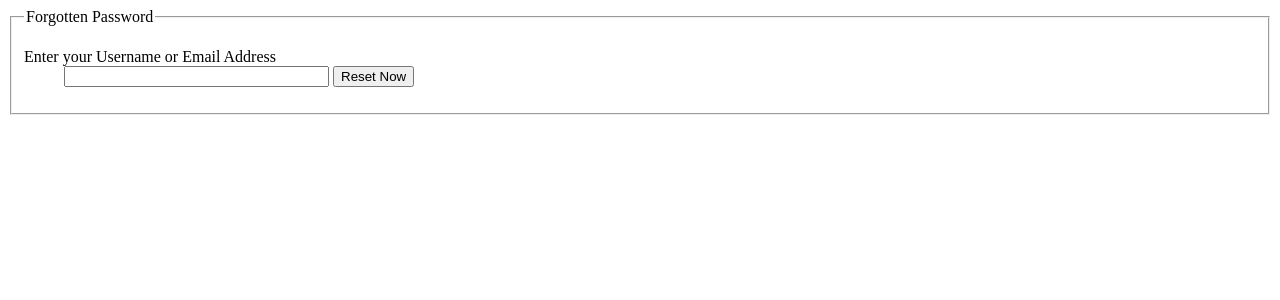
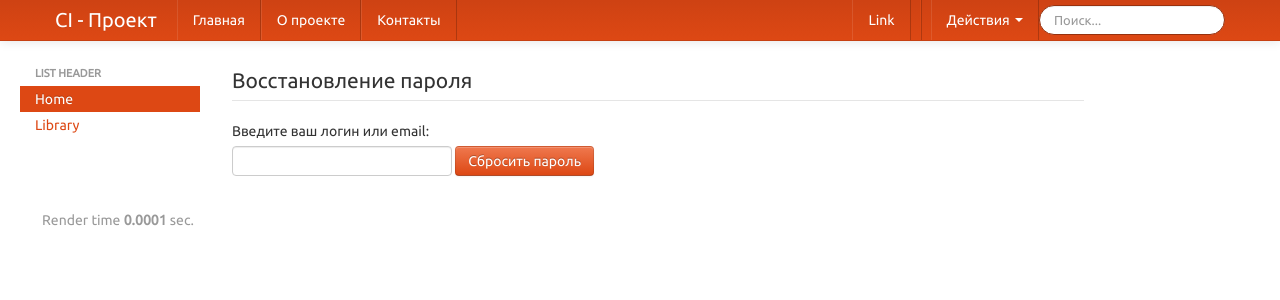
Before and after one commit to mirivlad/ring, a CodeIgniter app: page /index.php/auth/forgot_password in a window 1280 px wide. Shown: the top 300 px of the page. Run offline with CodeIgniter, Linux system fonts and the light colour scheme.

Commit message:
Интеграция настрое доступа к URI в дизайн проекта

```diff
--- a/application/controllers/auth.php
+++ b/application/controllers/auth.php
@@ -225,16 +225,16 @@ class Auth extends CI_Controller {
 
     function forgot_password() {
 	$val = $this->form_validation;
-
+	$data['title'] = 'Восстановление пароля';
 	// Set form validation rules
-	$val->set_rules('login', 'Username or Email address', 'trim|required|xss_clean');
+	$val->set_rules('login', 'Логин или адрес email', 'trim|required|xss_clean');
 
 	// Validate rules and call forgot password function
 	if ($val->run() AND $this->dx_auth->forgot_password($val->set_value('login'))) {
-	    $data['auth_message'] = 'An email has been sent to your email with instructions with how to activate your new password.';
-	    $this->load->view($this->dx_auth->forgot_password_success_view, $data);
+	    $data['auth_message'] = 'На ваш адрес email было отправлено письмо с инструкциями по активации вашего нового пароля.';
+	    $this->parser->parse($this->dx_auth->forgot_password_success_view, $data);
 	} else {
-	    $this->load->view($this->dx_auth->forgot_password_view);
+	    $this->parser->parse($this->dx_auth->forgot_password_view, $data);
 	}
     }
 
@@ -242,14 +242,14 @@ class Auth extends CI_Controller {
 	// Get username and key
 	$username = $this->uri->segment(3);
 	$key = $this->uri->segment(4);
-
+	$data['title'] = 'Сброс пароля';
 	// Reset password
 	if ($this->dx_auth->reset_password($username, $key)) {
-	    $data['auth_message'] = 'You have successfully reset you password, ' . anchor(site_url($this->dx_auth->login_uri), 'Login');
-	    $this->load->view($this->dx_auth->reset_password_success_view, $data);
+	    $data['auth_message'] = 'Ваш пароль успешно изменен, ' . anchor(site_url($this->dx_auth->login_uri), 'Вход');
+	    $this->parser->parse($this->dx_auth->reset_password_success_view, $data);
 	} else {
-	    $data['auth_message'] = 'Reset failed. Your username and key are incorrect. Please check your email again and follow the instructions.';
-	    $this->load->view($this->dx_auth->reset_password_failed_view, $data);
+	    $data['auth_message'] = 'Сброс пароля не выполнен. Имя или ключ не правильные. Проверьте письмо которое мы вам отправили и следуйте инструкции.';
+	    $this->parser->parse($this->dx_auth->reset_password_failed_view, $data);
 	}
     }
 
@@ -259,13 +259,13 @@ class Auth extends CI_Controller {
 	    $val = $this->form_validation;
 
 	    // Set form validation
-	    $val->set_rules('old_password', 'Old Password', 'trim|required|xss_clean|min_length[' . $this->min_password . ']|max_length[' . $this->max_password . ']');
-	    $val->set_rules('new_password', 'New Password', 'trim|required|xss_clean|min_length[' . $this->min_password . ']|max_length[' . $this->max_password . ']|matches[confirm_new_password]');
-	    $val->set_rules('confirm_new_password', 'Confirm new Password', 'trim|required|xss_clean');
+	    $val->set_rules('old_password', 'Старый пароль', 'trim|required|xss_clean|min_length[' . $this->min_password . ']|max_length[' . $this->max_password . ']');
+	    $val->set_rules('new_password', 'Новый пароль', 'trim|required|xss_clean|min_length[' . $this->min_password . ']|max_length[' . $this->max_password . ']|matches[confirm_new_password]');
+	    $val->set_rules('confirm_new_password', 'Подтверждение нового пароля', 'trim|required|xss_clean');
 
 	    // Validate rules and change password
 	    if ($val->run() AND $this->dx_auth->change_password($val->set_value('old_password'), $val->set_value('new_password'))) {
-		$data['auth_message'] = 'Your password has successfully been changed.';
+		$data['auth_message'] = 'Ваш пароль успешно изменен.';
 		$this->load->view($this->dx_auth->change_password_success_view, $data);
 	    } else {
 		$this->load->view($this->dx_auth->change_password_view);
@@ -282,7 +282,7 @@ class Auth extends CI_Controller {
 	    $val = $this->form_validation;
             $data['title'] = "Деактивация аккаунта";
 	    // Set form validation rules
-	    $val->set_rules('password', 'Password', "trim|required|xss_clean");
+	    $val->set_rules('password', 'Пароль', "trim|required|xss_clean");
 
 	    // Validate rules and change password
 	    if ($val->run() AND $this->dx_auth->cancel_account($val->set_value('password'))) {
@@ -306,21 +306,21 @@ class Auth extends CI_Controller {
     // Example how to get permissions you set permission in /backend/custom_permissions/
     function custom_permissions() {
 	if ($this->dx_auth->is_logged_in()) {
-	    echo 'My role: ' . $this->dx_auth->get_role_name() . '<br/>';
-	    echo 'My permission: <br/>';
+	    echo 'Моя роль: ' . $this->dx_auth->get_role_name() . '<br/>';
+	    echo 'Мои права: <br/>';
 
 	    if ($this->dx_auth->get_permission_value('edit') != NULL AND $this->dx_auth->get_permission_value('edit')) {
-		echo 'Edit is allowed';
+		echo 'Правка разрешена';
 	    } else {
-		echo 'Edit is not allowed';
+		echo 'Правка не разрешена';
 	    }
 
 	    echo '<br/>';
 
 	    if ($this->dx_auth->get_permission_value('delete') != NULL AND $this->dx_auth->get_permission_value('delete')) {
-		echo 'Delete is allowed';
+		echo 'Удаление разрешено';
 	    } else {
-		echo 'Delete is not allowed';
+		echo 'Удаление не разрешено';
 	    }
 	}
     }
--- a/application/views/auth/change_password_form.php
+++ b/application/views/auth/change_password_form.php
@@ -21,8 +21,8 @@ $confirm_new_password = array(
 ?>
 
 <fieldset>
-<legend>Change Password</legend>
-<?php echo form_open($this->uri->uri_string()); ?>
+<legend>{title}</legend>
+<?php echo form_open($this->uri->uri_string(),' class="form-inline"'); ?>
 
 <?php echo $this->dx_auth->get_auth_error(); ?>
 
--- a/application/views/auth/forgot_password_form.php
+++ b/application/views/auth/forgot_password_form.php
@@ -9,20 +9,28 @@ $login = array(
 );
 
 ?>
+<?php
+$this->load->view('templates/header');
+?>
 
-<fieldset><legend accesskey="D" tabindex="1">Forgotten Password</legend>
-<?php echo form_open($this->uri->uri_string()); ?>
+<div class="span10">
+<fieldset><legend accesskey="D" tabindex="1">{title}</legend>
+<?php echo form_open($this->uri->uri_string(), ' class="form-inline"'); ?>
 
 <?php echo $this->dx_auth->get_auth_error(); ?>
 
-<dl>
-	<dt><?php echo form_label('Enter your Username or Email Address', $login['id']);?></dt>
-	<dd>
-		<?php echo form_input($login); ?>
-		<?php echo form_error($login['name']); ?>
-		<?php echo form_submit('reset', 'Reset Now'); ?>
-	</dd>
-</dl>
 
+<div class="control-group">
+    <label class="control-label" for="login">Введите ваш логин или email:</label>
+    <div class="controls">
+	<?php echo form_input($login, ' placeholder="Логин/email"'); ?>
+	<?php echo form_submit('reset', 'Сбросить пароль', ' class="btn btn-primary"'); ?>
+    </div>
+    <?php echo form_error($login['name'], "<div class='controls text-error'>", "</div>"); ?>
+</div>
 <?php echo form_close()?>
 </fieldset>
+    </div>
+<?php
+$this->load->view('templates/footer');
+?>
```
